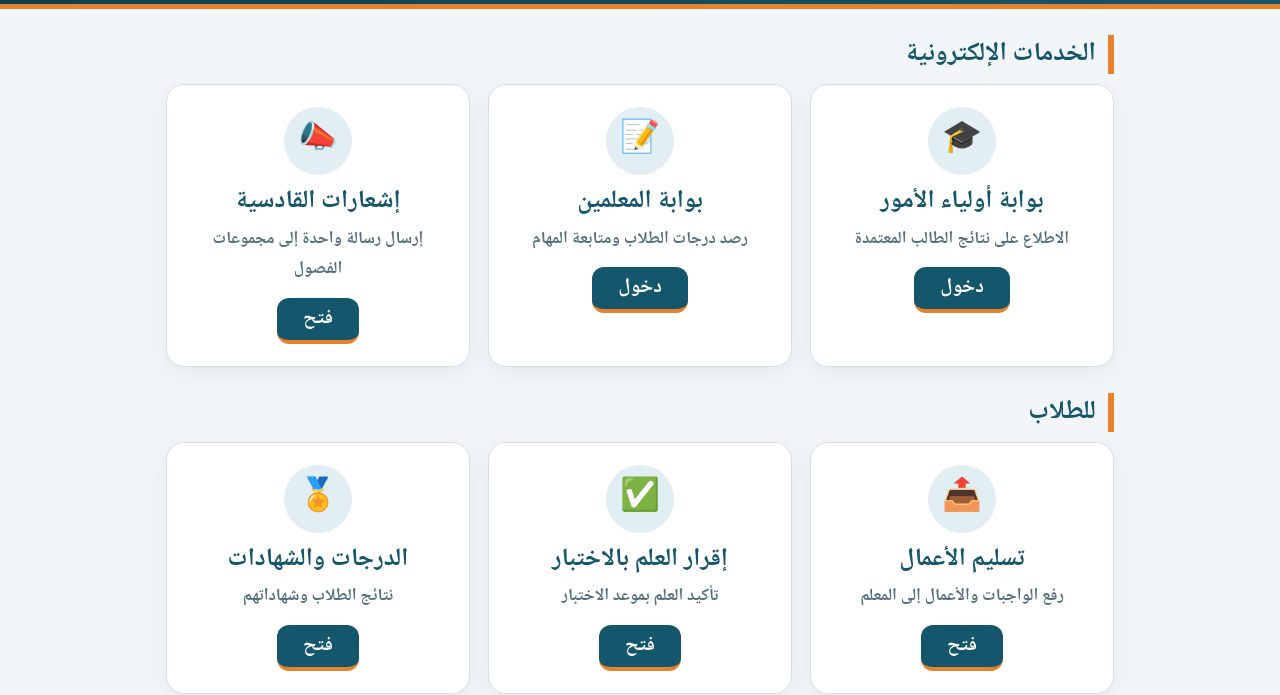
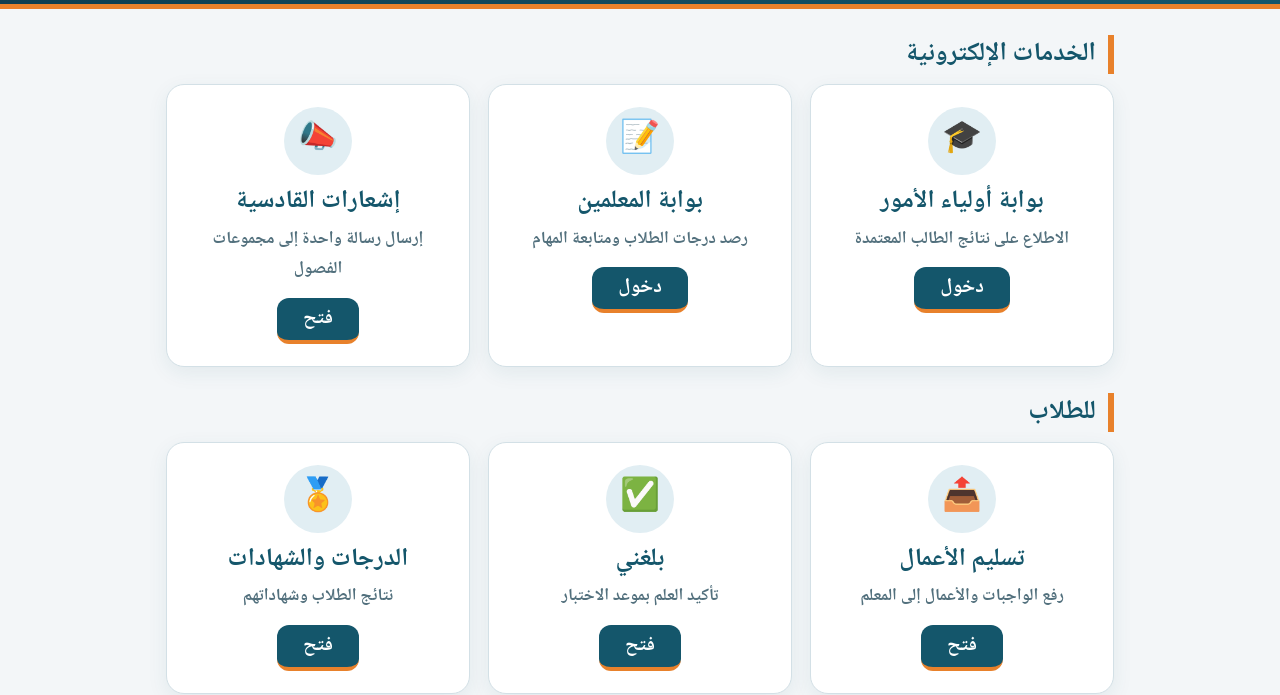
Before and after one commit to eaudosoir/fasli-web, a plain HTML site: page index.html in a window 1280 px wide. Shown: the part 144-839 px from the top of the page. Drawn offline with Linux system fonts and the light colour scheme; a web font is replaced by a local one.

Commit message:
تسمية بطاقة الاختبار: بلغني (#17)
Claude-Session: https://claude.ai/code/session_014WAhQ33at8ZpcahnxdD5LW

Co-authored-by: Claude <noreply@anthropic.com>

```diff
--- a/index.html
+++ b/index.html
@@ -46,7 +46,7 @@ h2.sec{font-size:26px;color:var(--navy);margin:26px 0 10px;border-right:6px soli
 <h2 class="sec">للطلاب</h2>
 <div class="grid">
 <a class="card" href="https://tasleem.alqadisiyah-school.com/" rel="noopener"><div class="ico">📤</div><h3>تسليم الأعمال</h3><p>رفع الواجبات والأعمال إلى المعلم</p><span class="go">فتح</span></a>
-<a class="card" href="https://ikhtibar.alqadisiyah-school.com/t/Safiralahzan12" rel="noopener"><div class="ico">✅</div><h3>إقرار العلم بالاختبار</h3><p>تأكيد العلم بموعد الاختبار</p><span class="go">فتح</span></a>
+<a class="card" href="https://ikhtibar.alqadisiyah-school.com/t/Safiralahzan12" rel="noopener"><div class="ico">✅</div><h3>بلغني</h3><p>تأكيد العلم بموعد الاختبار</p><span class="go">فتح</span></a>
 <a class="card" href="https://shahadat.weyasmo.com/" rel="noopener"><div class="ico">🏅</div><h3>الدرجات والشهادات</h3><p>نتائج الطلاب وشهاداتهم</p><span class="go">فتح</span></a>
 </div>
 <h2 class="sec">للمعلمين والإدارة</h2>
```
